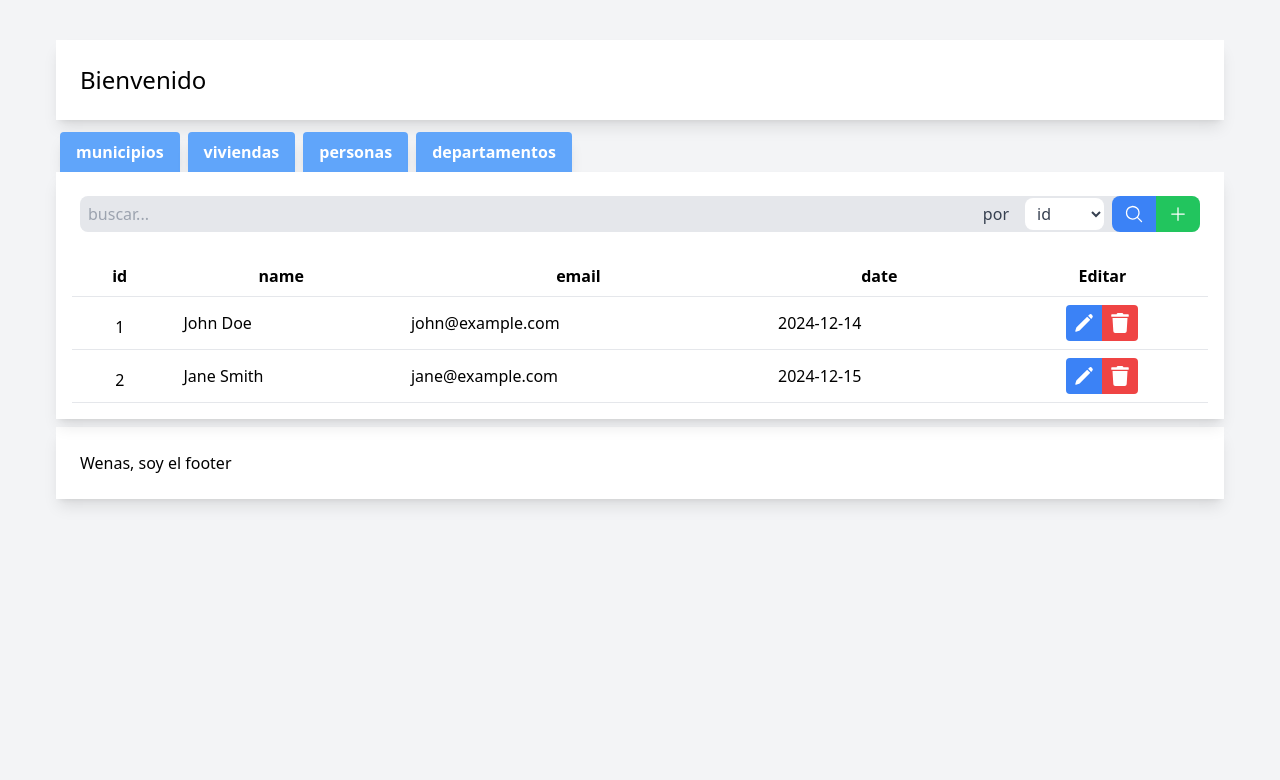
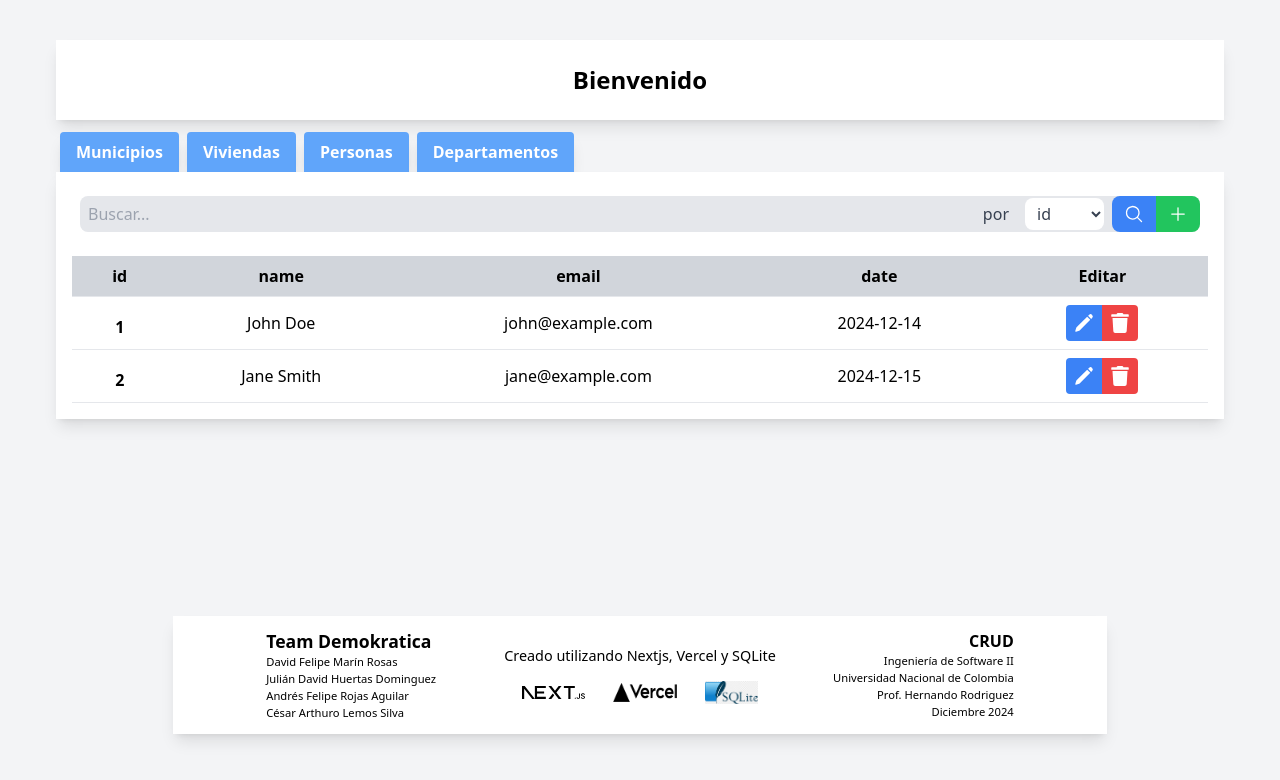
Before and after one commit to cesarALS/Ingesoft2LabBasesDatos, a Next.js app: page / in a window 1280 px wide. Shown: the top 780 px of the page. Built offline with nearby package versions, Linux system fonts and the light colour scheme.

Commit message:
algunos_retoques

```diff
--- a/src/components/molecules/0.Header.tsx
+++ b/src/components/molecules/0.Header.tsx
@@ -1,11 +1,10 @@
-// Create a component for the Header
 import React from "react";
 
 export default function Header() {
   return (
-    <header className="flex items-center justify-center">
-      <div className="max-w mb-2 flex w-full bg-white p-6 text-left text-2xl shadow-lg">
-        <h1>Bienvenido</h1>
+    <header>
+      <div className="flex items-center justify-center max-w mb-2 flex w-full bg-white p-6 text-left text-2xl shadow-lg">
+        <h1 className = "font-bold">Bienvenido</h1>
       </div>
     </header>
   );
--- a/src/components/molecules/1.Footer.tsx
+++ b/src/components/molecules/1.Footer.tsx
@@ -1,10 +1,52 @@
 import React from "react";
+import Image from 'next/image';
 
 export default function Footer() {
   return (
-    <footer className="flex justify-center items-center">
-      <div className="w-full max-w bg-white p-6 shadow-lg text-left my-2 flex">
-        <p>Wenas, soy el footer</p>
+    <footer>
+      <div className="flex justify-center bottom-0 border-collapse">
+        <div className = "items-center flex w-[80%] bg-white shadow-lg my-2 pt-3 pb-3">
+          <div className ="grid text-left w-[30%] pl-[10%]">
+            <h1 className="text-[1.1em] font-bold">Team Demokratica</h1>
+            <ul className="text-[0.7em]">
+              <li>David Felipe Marín Rosas</li>
+              <li>Julián David Huertas Dominguez</li>
+              <li>Andrés Felipe Rojas Aguilar</li>
+              <li>César Arthuro Lemos Silva</li>
+            </ul>
+          </div>
+          <div className = "grid text-center w-[40%] gap-1.5">
+            <p className="text-[0.9em]">Creado utilizando Nextjs, Vercel y SQLite</p>
+            <div className="flex gap-7 justify-center items-center  ">
+              <Image className="w-[17%] pt-2"
+                src="/next.svg"
+                alt="Next"
+                width={70}
+                height={80}
+              />
+              <Image className="w-[17%] h-[82.5%] pt-2"
+                src="/logo_vercel.png"
+                alt="Vercel"
+                width={70}
+                height={80}
+              />
+              <Image className="w-[14.3%] pt-2"
+                src="/sqlite.png"
+                alt="SQLite"
+                width={70}
+                height={10}
+              />
+            </div>
+
+          </div>
+          <div className = "grid text-right w-[30%] pr-[10%]">
+            <p className="font-bold">CRUD</p>
+            <p className="text-[0.7em]">Ingeniería de Software II</p>
+            <p className="text-[0.7em]">Universidad Nacional de Colombia</p>
+            <p className="text-[0.7em]">Prof. Hernando Rodriguez</p>
+            <p className="text-[0.7em]">Diciembre 2024</p>
+          </div>
+        </div>
       </div>
     </footer>
   );
--- a/src/components/molecules/4.SearchBar.tsx
+++ b/src/components/molecules/4.SearchBar.tsx
@@ -15,7 +15,7 @@ export default function SearchBar({ headers }: SearchBarProps) {
       {/* Search Input */}
       <input
         type="text"
-        placeholder="buscar..."
+        placeholder="Buscar..."
         className="flex-grow bg-transparent px-2 text-gray-700 outline-none"
       />
 
--- a/src/components/molecules/5.ResultsTable.tsx
+++ b/src/components/molecules/5.ResultsTable.tsx
@@ -25,20 +25,20 @@ export default function ResultsTable({ headers, results }: TableProps) {
         <thead>
           <tr>
             {headers.map((entry) => (
-              <th key={entry} className="border-b px-4 py-2">
+              <th key={entry} className="border-b px-4 py-2 bg-gray-300">
                 {entry}
               </th>
             ))}
-            <th className="border-b px-4 py-2">Editar</th>
+            <th className="border-b px-4 py-2 bg-gray-300">Editar</th>
           </tr>
         </thead>
         <tbody>
           {results.map((entry) => (
             <tr key={entry.id} className="border-b">
-              <td className="flex justify-center px-4 py-2">{entry.id}</td>
-              <td className="px-4 py-2">{entry.name}</td>
-              <td className="px-4 py-2">{entry.email}</td>
-              <td className="px-4 py-2">{entry.date}</td>
+              <td className="flex justify-center font-bold px-4 py-2">{entry.id}</td>
+              <td className="text-center px-4 py-2">{entry.name}</td>
+              <td className="text-center px-4 py-2">{entry.email}</td>
+              <td className="text-center px-4 py-2">{entry.date}</td>
               <td className="flex justify-center px-4 py-2">
                 <button className="flex items-center justify-center rounded-l bg-blue-500 px-2 py-2 text-white hover:bg-blue-600">
                   {/* Edit button */}
--- a/src/components/organisms/0.SearchView.tsx
+++ b/src/components/organisms/0.SearchView.tsx
@@ -16,10 +16,10 @@ export default function SearchView() {
   ];
 
   const headers = ["id", "name", "email", "date"];
-  const secciones = ["municipios", "viviendas", "personas", "departamentos"];
+  const secciones = ["Municipios", "Viviendas", "Personas", "Departamentos"];
 
   return (
-    <div>
+    <div className="h-[60vh]">
       <SelectorBar botones={secciones} />
       <div className="max-w relative z-30 w-full bg-white shadow-lg">
         <div className="px-4 pt-4">
```
Also changed, not shown: public/logo_vercel.png (added), public/sqlite.png (added).
